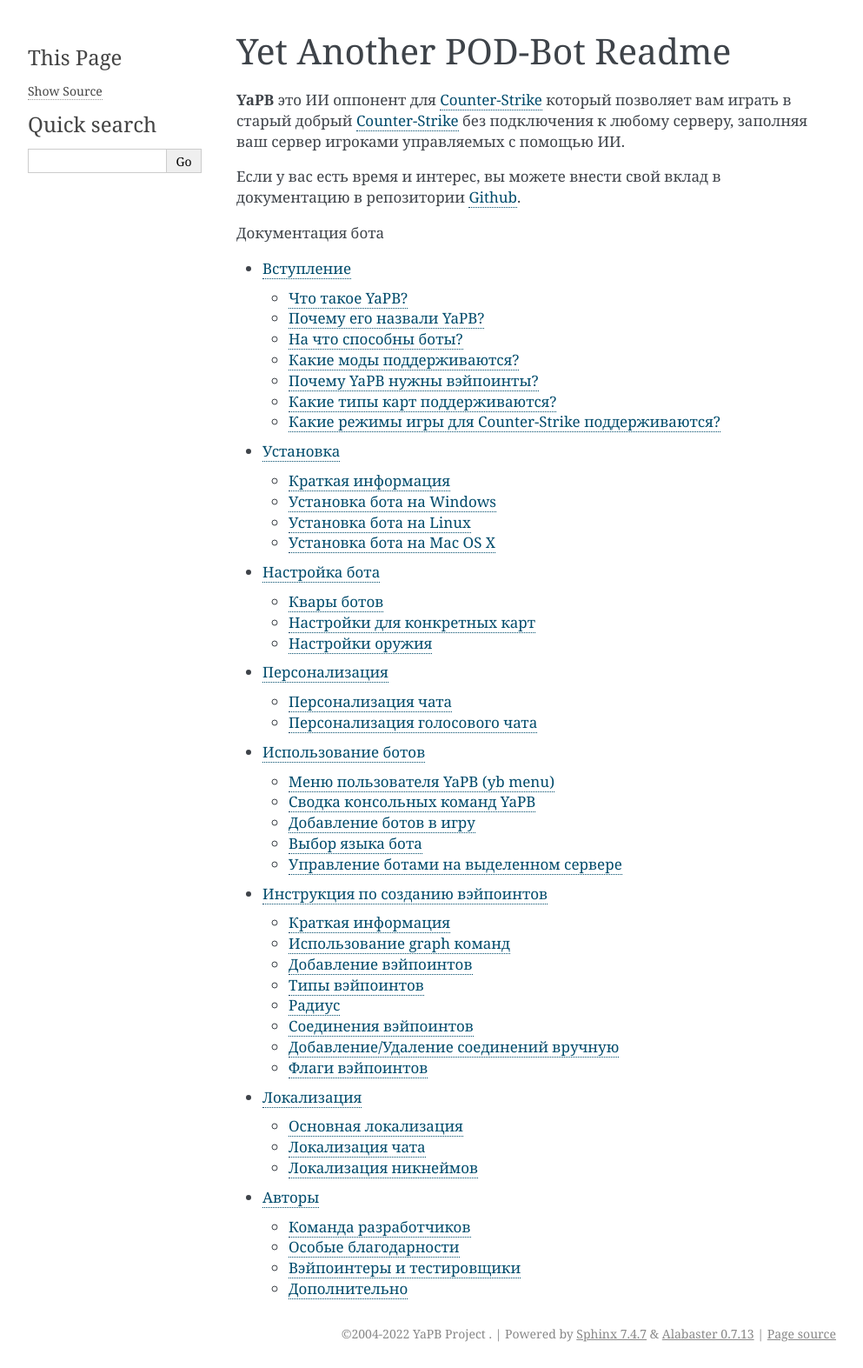
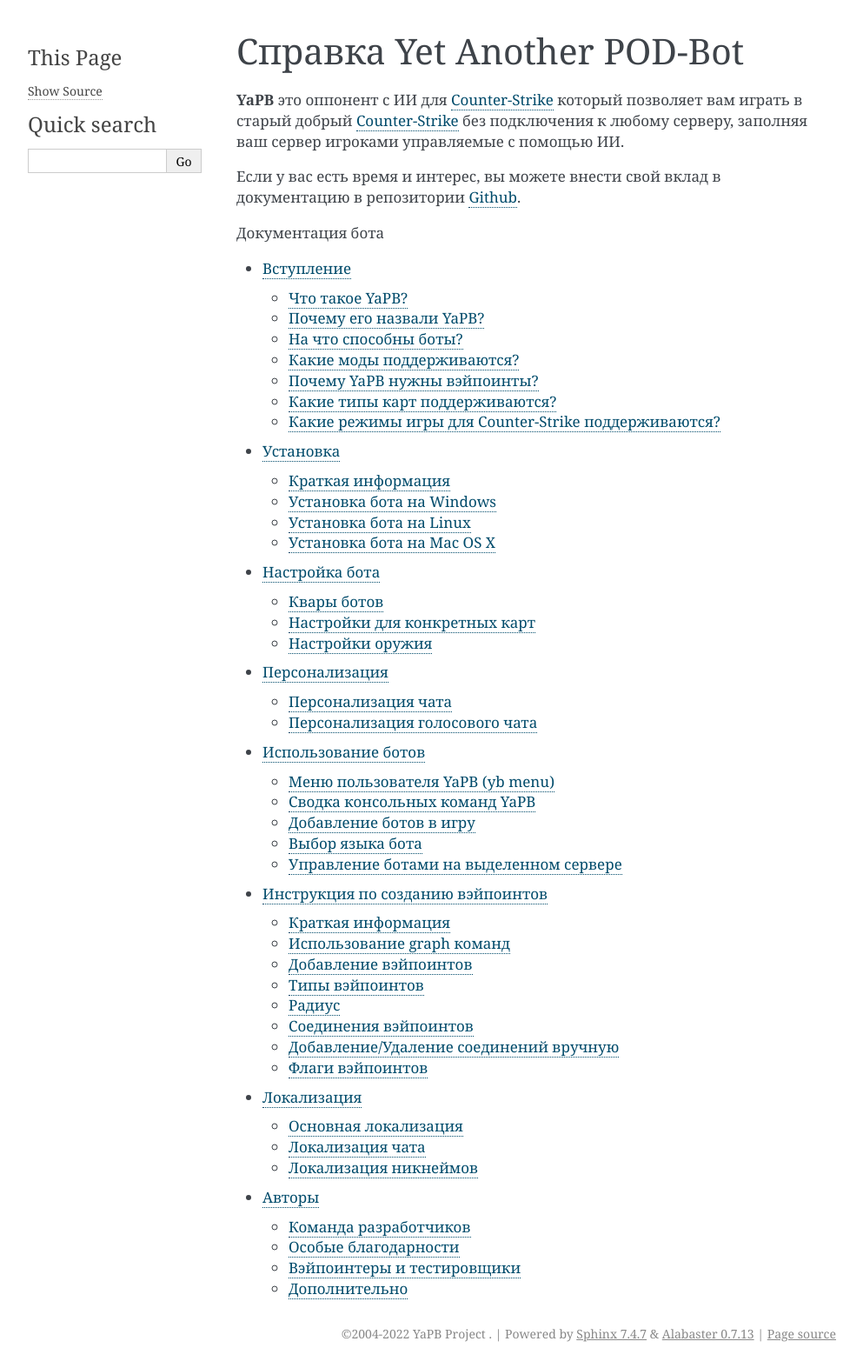
Before and after one commit to yapb/docs, a Sphinx documentation site: the page built from docs/index.rst, in a window 1280 px wide. Shown: the whole page at 87% size, without its empty margins (148-1141 px from the left). Built offline with Sphinx 7.4.7, drawn with Linux system fonts in a browser that asks for light colours.

Commit message:
fix: some corrections

```diff
--- a/docs/index.rst
+++ b/docs/index.rst
@@ -1,7 +1,7 @@
 **************************
-Yet Another POD-Bot Readme
+Справка Yet Another POD-Bot
 **************************
-**YaPB** это ИИ оппонент для Counter-Strike_ который позволяет вам играть в старый добрый Counter-Strike_ без подключения к любому серверу, заполняя ваш сервер игроками управляемых с помощью ИИ.
+**YaPB** это оппонент с ИИ для Counter-Strike_ который позволяет вам играть в старый добрый Counter-Strike_ без подключения к любому серверу, заполняя ваш сервер игроками управляемые с помощью ИИ.
 
 Если у вас есть время и интерес, вы можете внести свой вклад в документацию в репозитории Github_.
 
```
